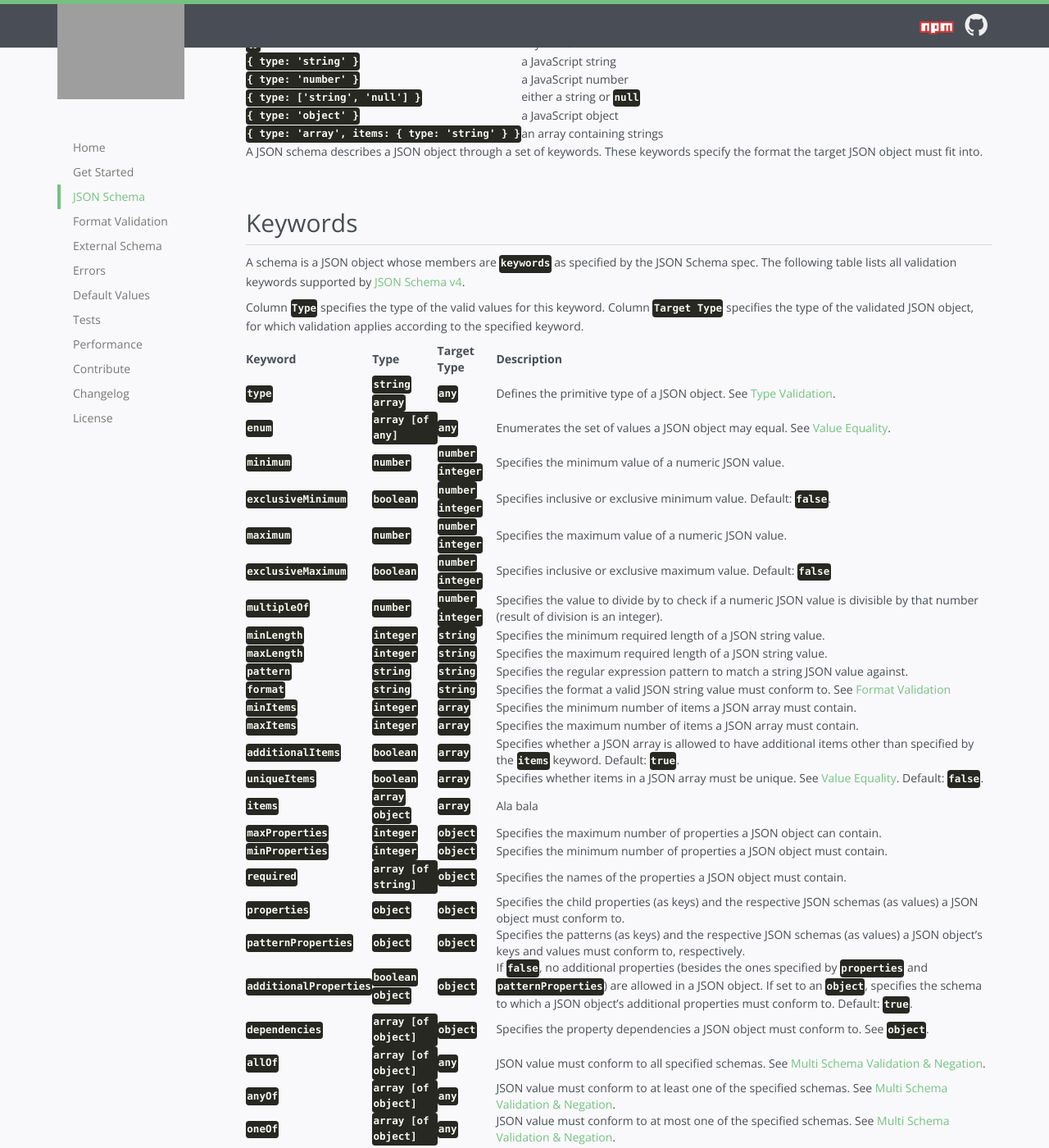
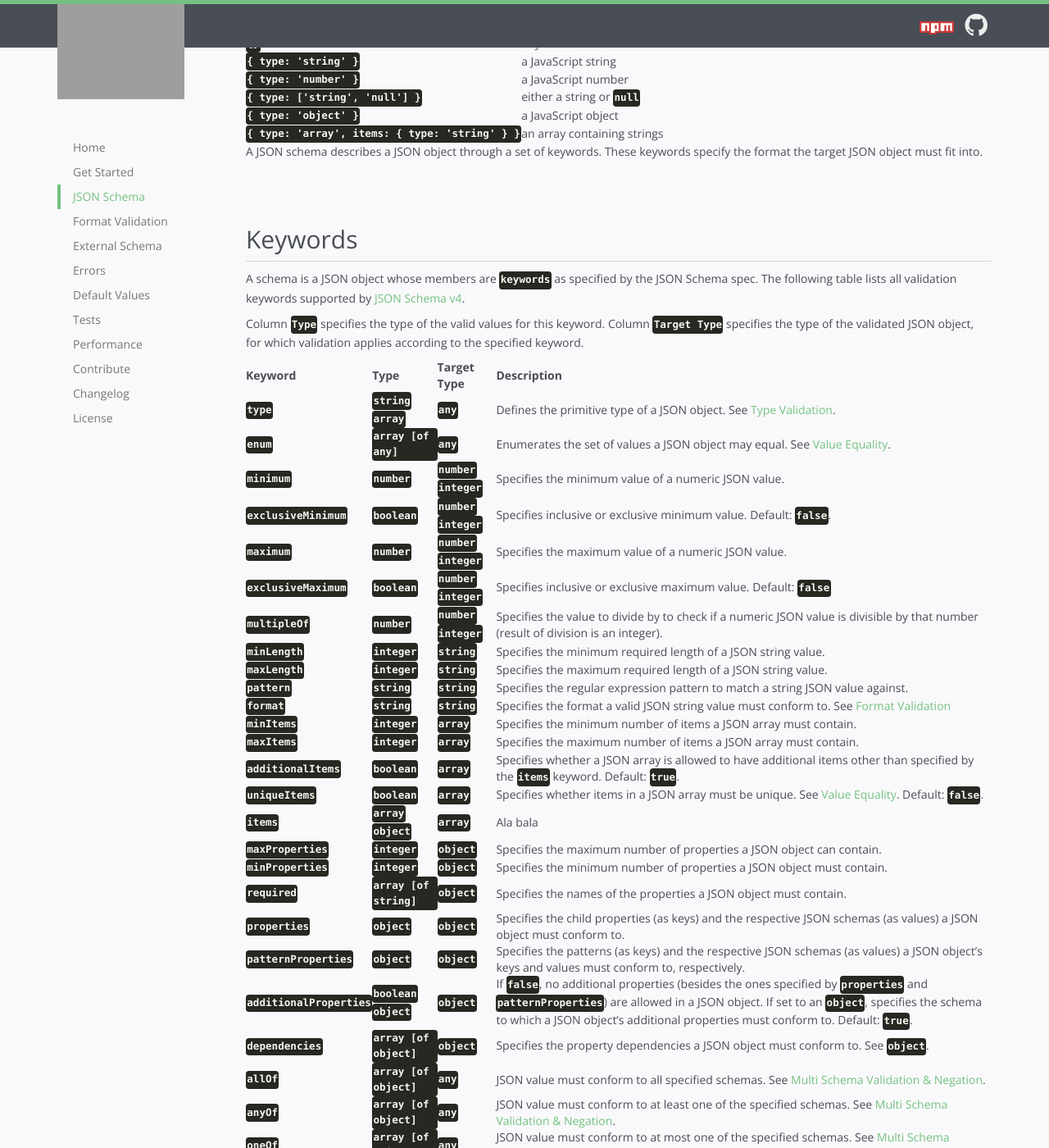
Before and after one commit to bugventure/jsen, a Jekyll site: the page built from _docs/json-schema.md, in a window 1280 px wide and 1400 px high, scrolled down 247 px. Shown: the whole window at 82% size. Built offline with Jekyll 4.4.1, drawn with Linux system fonts in a browser that asks for light colours.

Commit message:
Fix href to id issue with static header

```diff
--- a/assets/css/styles.css
+++ b/assets/css/styles.css
@@ -785,9 +785,14 @@
 }
 /* Markdown-rendered Doc Styling */
 .doc-content h2 {
-  margin-top: 60px;
+  padding-top: 60px;
   padding-bottom: 10px;
   border-bottom: 1px solid #d7d7d7
+}
+.doc-content h3[id],
+.doc-content h4[id] {
+  padding-top: 60px;
+  margin-top: -40px;
 }
 .doc-content .highlight {
   margin-top: 30px;
```
